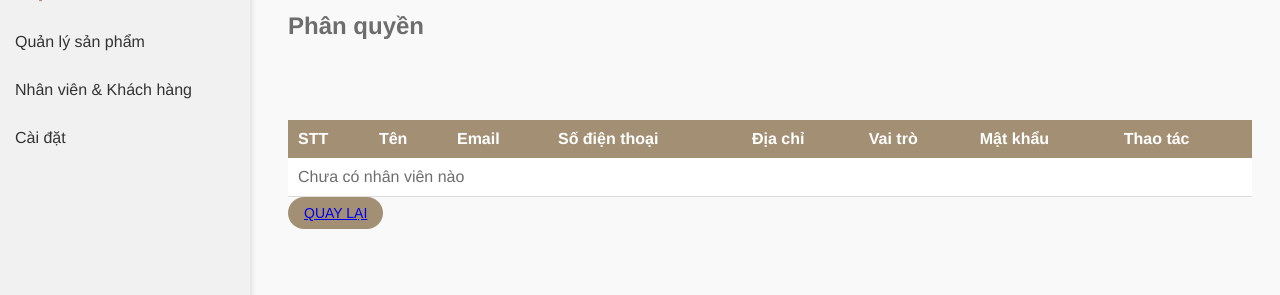
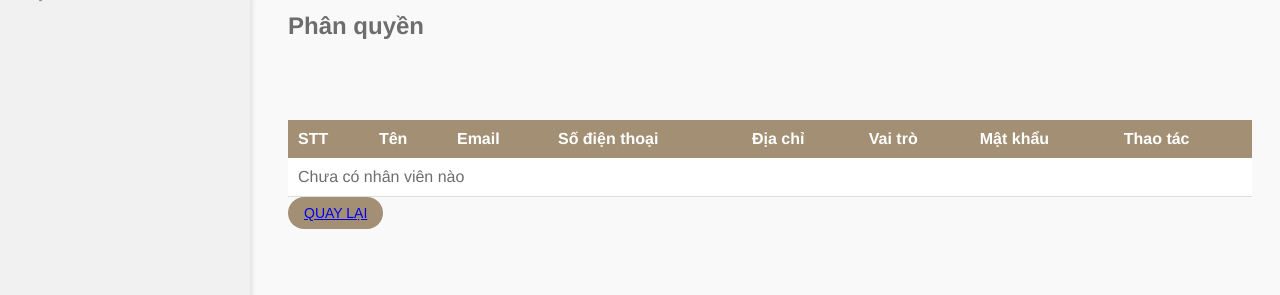
Before and after one commit to hieuxanha/newborn, a PHP site: page /web_new_born/phanquyen.php in a window 1280 px wide. Shown: the part 58-353 px from the top of the page. Run offline with PHP 8.4, Linux system fonts and the light colour scheme; data that the repository does not hold is empty; a stand-in replaces the project's code that opens the database connection; some libraries are stand-ins or nearby versions.

Commit message:
Bổ sung các thay đổi còn thiếu

```diff
--- a/new_born/Frontend_web/phanquyen.php
+++ b/new_born/Frontend_web/phanquyen.php
@@ -222,9 +222,9 @@ $result = $conn->query($sql);
 
 <div id="menu" class="sidebar">
     <h2 class="text-center" style="color: #a39074; font-size: 20px;">Shop Bán Đồ Em Bé</h2>
-    <a href="http://localhost/web_new_born/new_born/admin2.php">Quản lý sản phẩm</a>
+    <!-- <a href="http://localhost/web_new_born/new_born/admin2.php">Quản lý sản phẩm</a>
     <a href="#">Nhân viên & Khách hàng</a>
-    <a href="#">Cài đặt</a>
+    <a href="#">Cài đặt</a> -->
 </div>
 
 <div class="header">
```
